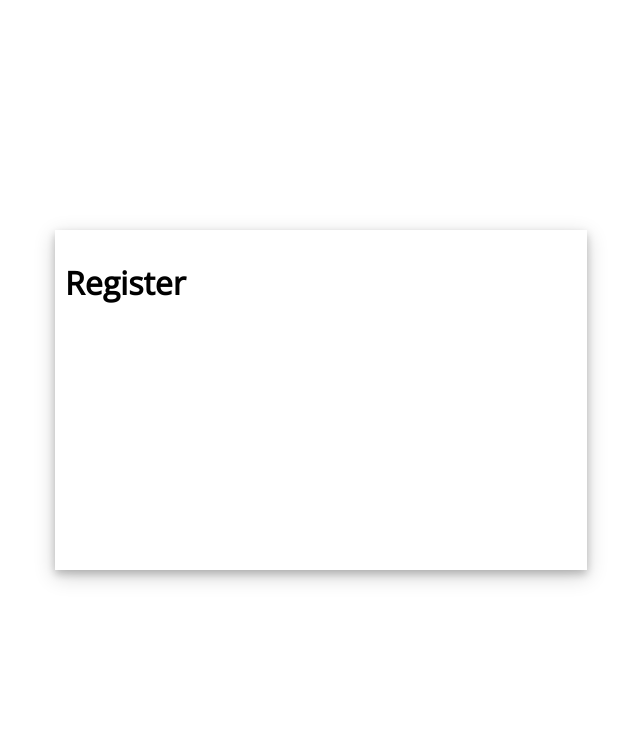
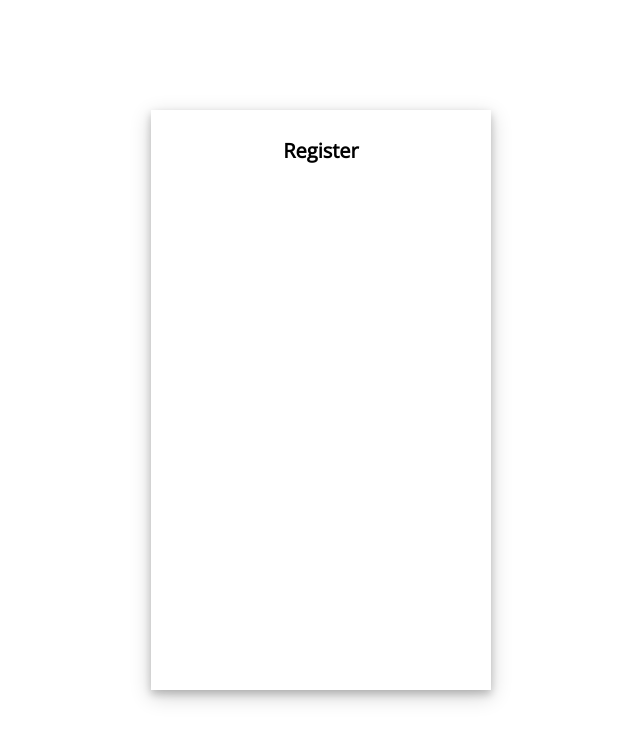
Before and after one commit to RNekoCloud/cvzn-client-dev, a React (Vite) app: page /register in a window 1280 px wide. Shown: the top 742 px of the page, without its empty margins (319-959 px from the left). Built offline with nearby package versions, Linux system fonts and the light colour scheme.

Commit message:
feat: Styling card

```diff
--- a/src/components/Card/Card.style.tsx
+++ b/src/components/Card/Card.style.tsx
@@ -9,8 +9,14 @@ export const CardContainer = styled.div`
 `
 
 export const Card = styled.div`
-    width: 40%;
-    height: 40%;
+    width: 25%;
+    height: 70vh;
     box-shadow: 0 4px 8px 0 rgba(0, 0, 0, 0.2), 0 6px 20px 0 rgba(0, 0, 0, 0.19);
     padding: 10px;
 `
+
+export const CardTitle = styled.h2`
+    text-align: center;
+    font-size: 20px;
+    font-weight: bold;
+`
--- a/src/routes/Register.tsx
+++ b/src/routes/Register.tsx
@@ -1,11 +1,11 @@
-import { CardContainer, Card } from "../components/Card/Card.style"
+import { CardContainer, Card, CardTitle } from "../components/Card/Card.style"
 
 const Register = () => {
     return (
         <>
             <CardContainer>
                 <Card>
-                    <h1>Register</h1>
+                    <CardTitle>Register</CardTitle>
                 </Card>
             </CardContainer>
         </>
```
